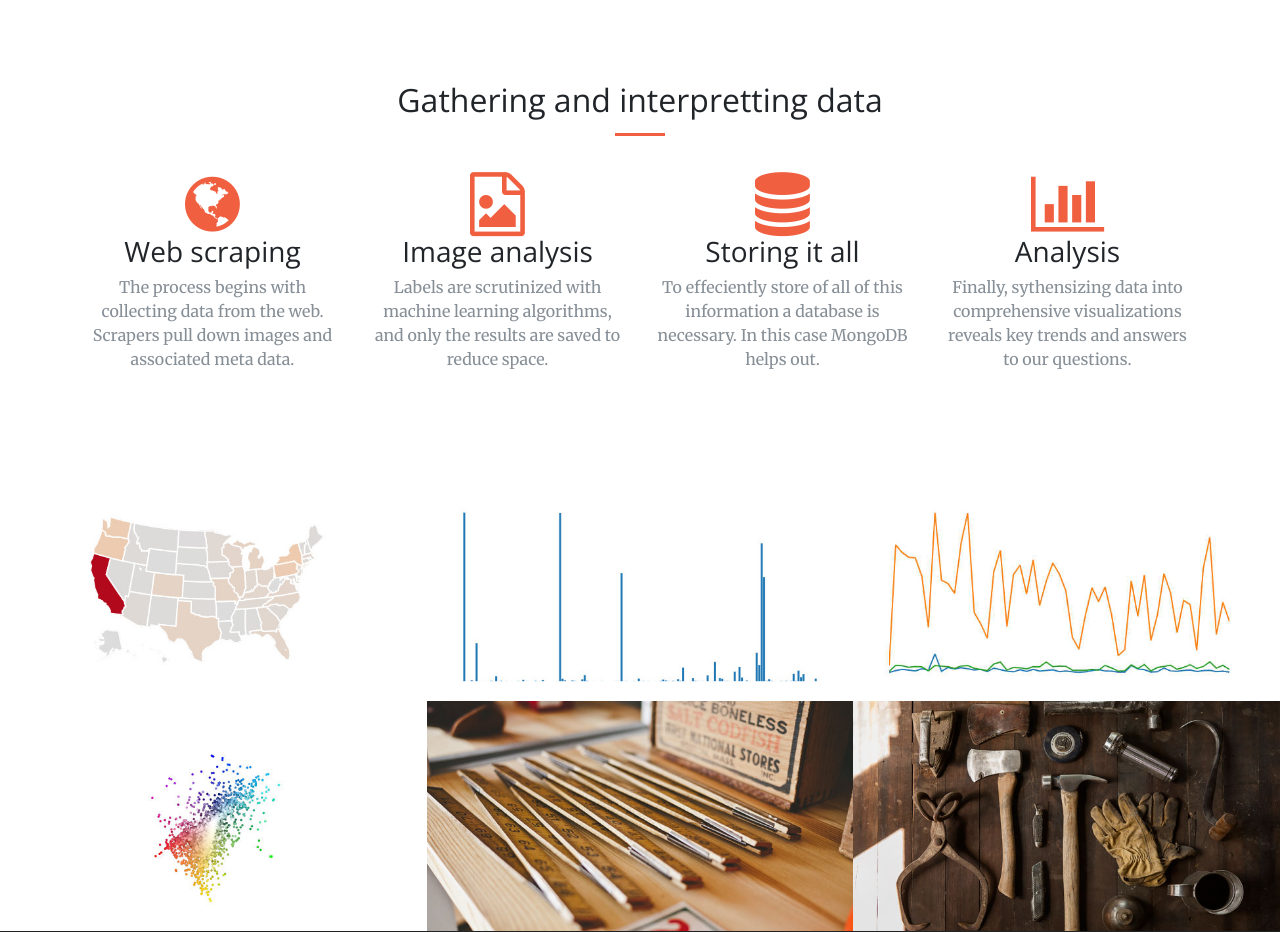
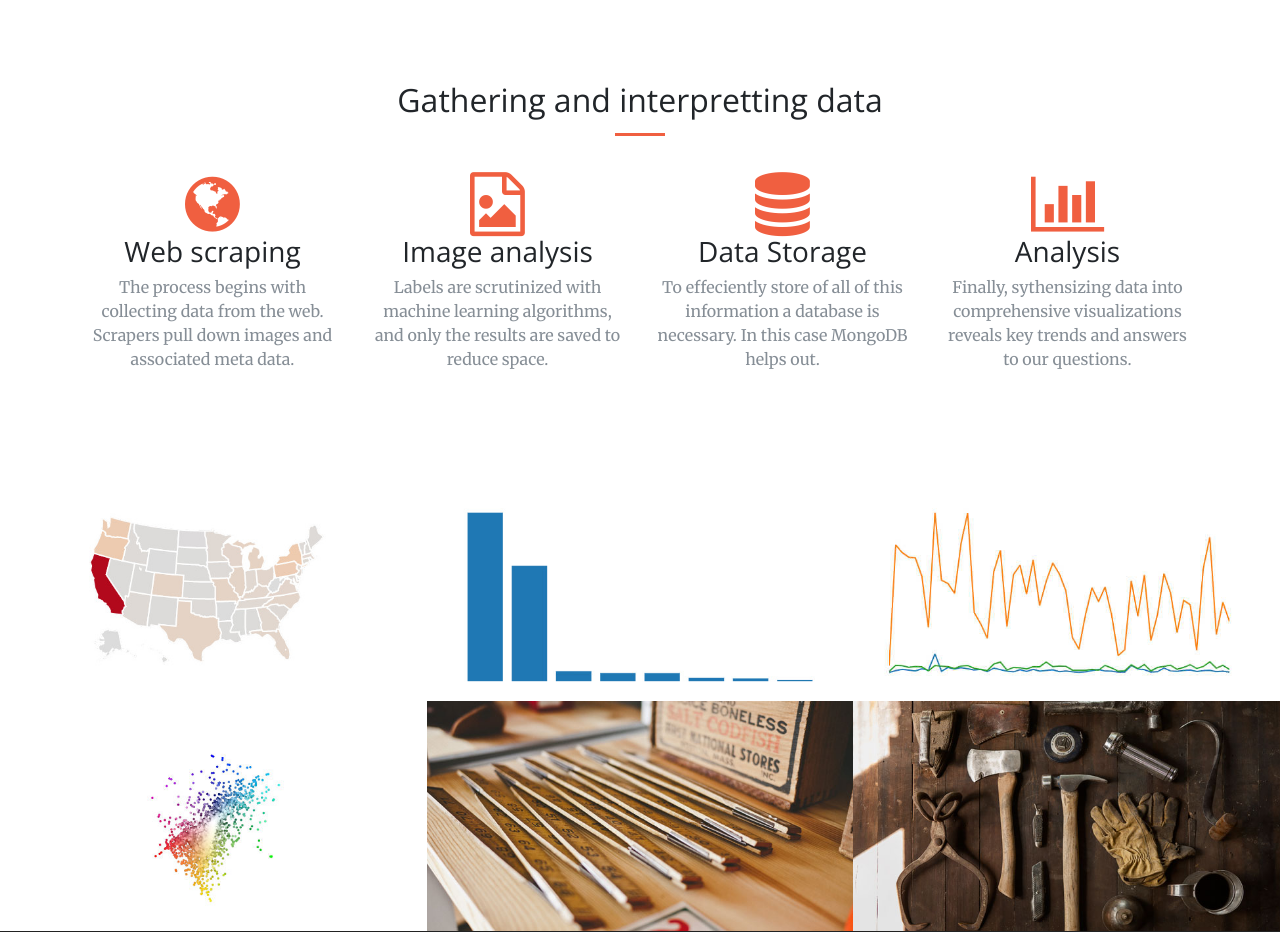
Before and after one commit to jdh88/TTB_Capstone_Site, a Flask app: page / in a window 1280 px wide. Shown: the part 1346-2278 px from the top of the page. Run offline with Flask 2, Linux system fonts and the light colour scheme; some libraries are stand-ins or nearby versions.

Commit message:
Swapped plot of distribution of apps by type to be more general

```diff
--- a/templates/index.html
+++ b/templates/index.html
@@ -71,7 +71,7 @@
           <div class="col-lg-3 col-md-6 text-center">
             <div class="service-box">
               <i class="fa fa-4x fa-database text-primary sr-icons"></i>
-              <h3>Storing it all</h3>
+              <h3>Data Storage</h3>
               <p class="text-muted">To effeciently store of all of this information a database is necessary. In this case MongoDB helps out.</p>
             </div>
           </div>
@@ -100,7 +100,7 @@
                     2016
                   </div>
                   <div class="project-name">
-                    Approved applications by state
+                    Number of applications by state
                   </div>
                 </div>
               </div>
@@ -108,14 +108,14 @@
           </div>
           <div class="col-lg-4 col-sm-6">
             <a class="portfolio-box" href="#apps-by-type">
-              <img class="img-fluid" src="./static/img/portfolio/thumbnails/n_apps_per_type.jpg" alt="">
+              <img class="img-fluid" src="./static/img/portfolio/thumbnails/n_apps_per_gen_type.jpg" alt="">
               <div class="portfolio-box-caption">
                 <div class="portfolio-box-caption-content">
                   <div class="project-category text-faded">
                     2016
                   </div>
                   <div class="project-name">
-                    Approved applications by type
+                    Number applications by type
                   </div>
                 </div>
               </div>
@@ -193,7 +193,7 @@
     {% include './plots/ApplicationsByState.html'%}
     </div>
     <div id="apps-by-type" class="mfp-hide plotly-plot-popup">
-        {% include './plots/ApplicationsByType.html' %}
+        {% include './plots/ApplicationsByGenType.html' %}
     </div>
     <div id="app-img-type-by-time" class="mfp-hide plotly-plot-popup">
         {% include './plots/ApplicationImagesOverTime.html' %}
--- /dev/null
+++ b/templates/plots/ApplicationsByGenType.html
@@ -0,0 +1,18 @@
+<div id="27d9871a-be23-4831-b257-7143869c99b7" class="plotly-graph-div"></div>
+<script type="text/javascript">
+    window.PLOTLYENV = window.PLOTLYENV || {};
+    window.PLOTLYENV.BASE_URL = "https://plot.ly";
+    Plotly.newPlot("27d9871a-be23-4831-b257-7143869c99b7", [{
+        "type": "bar",
+        "x": ["WINE", "BEER", "WHISKY", "SPIRITS_MISC", "VODKA", "RUM", "GIN", "BRANDY"],
+        "y": [20176, 13840, 1218, 996, 986, 414, 350, 163]
+    }], {
+        "title": "Applications by Type",
+        "xaxis": {
+            "tickangle": -45
+        }
+    }, {
+        "showLink": false,
+        "linkText": "Export to plot.ly"
+    })
+</script>
```
Also changed, not shown: static/img/portfolio/thumbnails/n_apps_per_gen_type.jpg (added), 1 other file.
